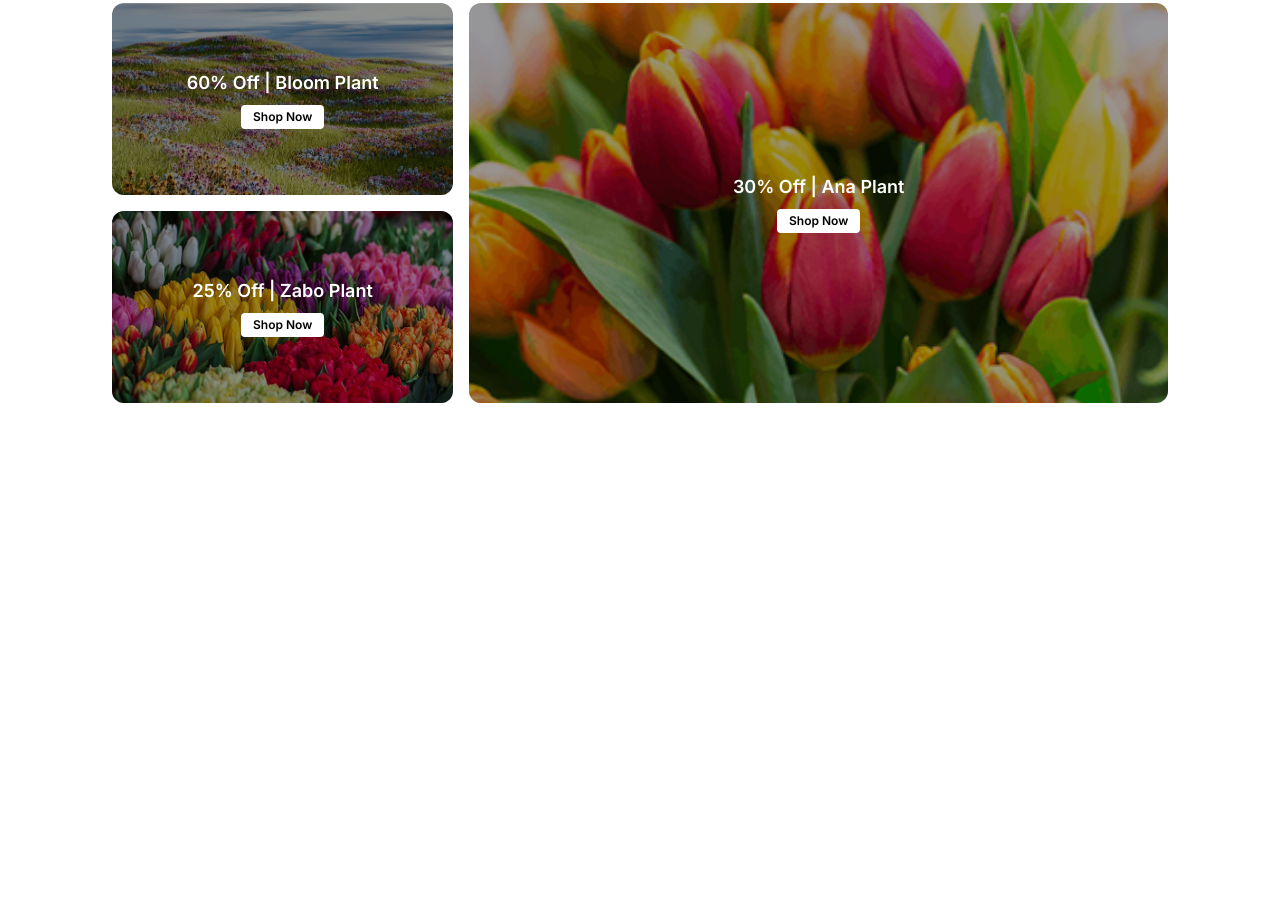
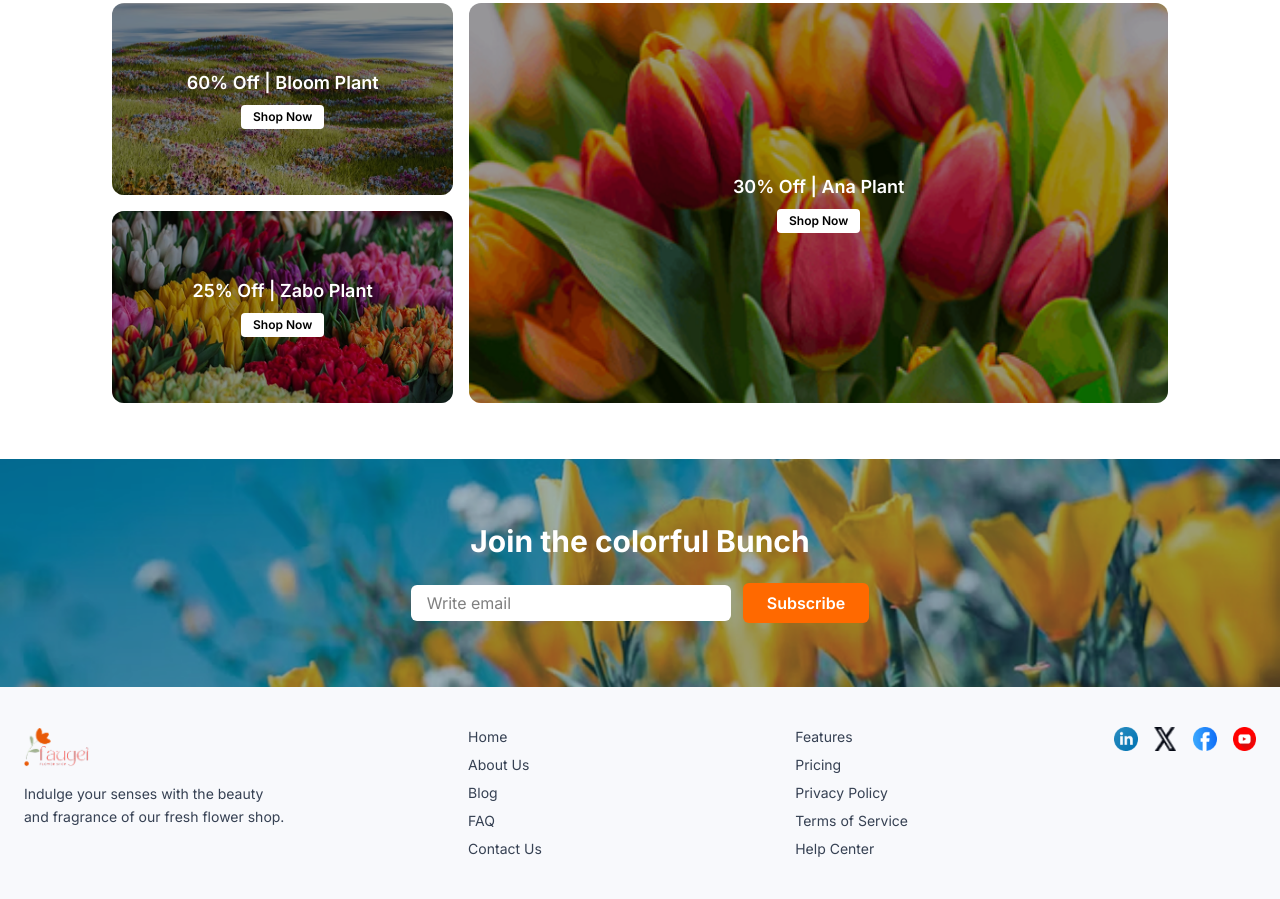
Before and after one commit to emon22830/B12A02-Flower-Website, a plain HTML site: page index..html in a window 1280 px wide. Shown: the part 2117-3016 px from the top of the page. Before the commit the page ends 2576 px from the top, so only its background shows below. Drawn offline with nearby package versions, Linux system fonts and the light colour scheme.

Commit message:
subscribe & footer section completed

```diff
--- a/index..html
+++ b/index..html
@@ -14,7 +14,7 @@
         <!-- NAVBAR -->
         <nav class="flex items-center justify-between">
             <div>
-                <img src="assets/logo.png" alt="Logo" class="w-24">
+                <img src="assets/logo.png" alt="Logo" class="w-24 cursor-pointer">
             </div>
             <ul class=" md:flex gap-6 text-sm text-gray-600">
                 <li><a href="#" class=" hidden sm:block hover:text-orange-500 font-bold">Home</a></li>
@@ -69,7 +69,7 @@
                         <img src="assets/sample-flower-image.png" alt="Lily Blossom" class="w-full h-48 object-cover" />
                         <h3 class="mt-4 text-gray-700">Lily Blossom</h3>
                         <p class="font-bold mt-1">20 USD</p>
-                        <button class="mt-4 w-full bg-orange-600 text-white py-2 text-sm hover:bg-orange-700 transition">
+                        <button class="mt-4 cursor-pointer w-full bg-orange-600 text-white py-2 text-sm hover:bg-orange-700 transition">
                             ADD TO CART
                         </button>
                     </div>
@@ -79,7 +79,7 @@
                         <img src="assets/sample-flower-image.png" alt="Lily Blossom" class="w-full h-48 object-cover" />
                         <h3 class="mt-4 text-gray-700">Lily Blossom</h3>
                         <p class="font-bold mt-1">20 USD</p>
-                        <button class="mt-4 w-full bg-orange-600 text-white py-2 text-sm hover:bg-orange-700 transition">
+                        <button class="mt-4 cursor-pointer w-full bg-orange-600 text-white py-2 text-sm hover:bg-orange-700 transition">
                             ADD TO CART
                         </button>
                     </div>
@@ -89,7 +89,7 @@
                         <img src="assets/sample-flower-image.png" alt="Lily Blossom" class="w-full h-48 object-cover" />
                         <h3 class="mt-4 text-gray-700">Lily Blossom</h3>
                         <p class="font-bold mt-1">20 USD</p>
-                        <button class="mt-4 w-full bg-orange-600 text-white py-2 text-sm hover:bg-orange-700 transition">
+                        <button class="mt-4 cursor-pointer w-full bg-orange-600 text-white py-2 text-sm hover:bg-orange-700 transition">
                             ADD TO CART
                         </button>
                     </div>
@@ -99,7 +99,7 @@
                         <img src="assets/sample-flower-image.png" alt="Lily Blossom" class="w-full h-48 object-cover" />
                         <h3 class="mt-4 text-gray-700">Lily Blossom</h3>
                         <p class="font-bold mt-1">20 USD</p>
-                        <button class="mt-4 w-full bg-orange-600 text-white py-2 text-sm hover:bg-orange-700 transition">
+                        <button class="mt-4 cursor-pointer w-full bg-orange-600 text-white py-2 text-sm hover:bg-orange-700 transition">
                             ADD TO CART
                         </button>
                     </div>
@@ -109,7 +109,7 @@
                         <img src="assets/sample-flower-image.png" alt="Lily Blossom" class="w-full h-48 object-cover" />
                         <h3 class="mt-4 text-gray-700">Lily Blossom</h3>
                         <p class="font-bold mt-1">20 USD</p>
-                        <button class="mt-4 w-full bg-orange-600 text-white py-2 text-sm hover:bg-orange-700 transition">
+                        <button class="mt-4 cursor-pointer w-full bg-orange-600 text-white py-2 text-sm hover:bg-orange-700 transition">
                             ADD TO CART
                         </button>
                     </div>
@@ -119,7 +119,7 @@
                         <img src="assets/sample-flower-image.png" alt="Lily Blossom" class="w-full h-48 object-cover" />
                         <h3 class="mt-4 text-gray-700">Lily Blossom</h3>
                         <p class="font-bold mt-1">20 USD</p>
-                        <button class="mt-4 w-full bg-orange-600 text-white py-2 text-sm hover:bg-orange-700 transition">
+                        <button class="mt-4 cursor-pointer w-full bg-orange-600 text-white py-2 text-sm hover:bg-orange-700 transition">
                             ADD TO CART
                         </button>
                     </div>
@@ -129,7 +129,7 @@
                         <img src="assets/sample-flower-image.png" alt="Lily Blossom" class="w-full h-48 object-cover" />
                         <h3 class="mt-4 text-gray-700">Lily Blossom</h3>
                         <p class="font-bold mt-1">20 USD</p>
-                        <button class="mt-4 w-full bg-orange-600 text-white py-2 text-sm hover:bg-orange-700 transition">
+                        <button class="mt-4 cursor-pointer w-full bg-orange-600 text-white py-2 text-sm hover:bg-orange-700 transition">
                             ADD TO CART
                         </button>
                     </div>
@@ -139,7 +139,7 @@
                         <img src="assets/sample-flower-image.png" alt="Lily Blossom" class="w-full h-48 object-cover" />
                         <h3 class="mt-4 text-gray-700">Lily Blossom</h3>
                         <p class="font-bold mt-1">20 USD</p>
-                        <button class="mt-4 w-full bg-orange-600 text-white py-2 text-sm hover:bg-orange-700 transition">
+                        <button class="mt-4 cursor-pointer w-full bg-orange-600 text-white py-2 text-sm hover:bg-orange-700 transition">
                             ADD TO CART
                         </button>
                     </div>
@@ -187,9 +187,6 @@
 
 
 
-
-
-
         <!-- Latest Deals Section -->
         <section class="py-10 px-4 md:px-12 lg:px-24 text-center">
             <h2 class="text-3xl font-bold">
@@ -210,7 +207,7 @@
                         <div
                             class="absolute inset-0 bg-black/40 flex flex-col justify-center items-center text-white font-semibold text-sm">
                             <p class="text-lg">60% Off | Bloom Plant</p>
-                            <button class="mt-2 text-xs bg-white text-black px-3 py-1 rounded">Shop Now</button>
+                            <button class="mt-2 cursor-pointer text-xs bg-white text-black px-3 py-1 rounded">Shop Now</button>
                         </div>
                     </div>
 
@@ -220,7 +217,7 @@
                         <div
                             class="absolute inset-0 bg-black/40 flex flex-col justify-center items-center text-white font-semibold text-sm">
                             <p class="text-lg">25% Off | Zabo Plant</p>
-                            <button class="mt-2 text-xs bg-white text-black px-3 py-1 rounded">Shop Now</button>
+                            <button class="mt-2 cursor-pointer text-xs bg-white text-black px-3 py-1 rounded">Shop Now</button>
                         </div>
                     </div>
                 </div>
@@ -230,7 +227,7 @@
                     <div
                         class="absolute inset-0 bg-black/40 flex flex-col justify-center items-center text-white font-semibold text-sm">
                         <p class="text-lg">30% Off | Ana Plant</p>
-                        <button class="mt-2 text-xs bg-white text-black px-3 py-1 rounded">Shop Now</button>
+                        <button class="mt-2 cursor-pointer text-xs bg-white text-black px-3 py-1 rounded">Shop Now</button>
                     </div>
                 </div>
 
@@ -239,10 +236,70 @@
 
 
 
+
+    <!-- Subscribe Section -->
+    <section class="bg-cover bg-center py-16 px-4 text-white"
+        style="background-image: url('assets/news-letter-bg.png');">
+        <div class="text-center max-w-2xl mx-auto">
+            <h2 class="text-3xl font-bold">Join the colorful Bunch</h2>
+            <div class="mt-6 flex flex-col sm:flex-row justify-center items-center gap-3">
+                <input type="email" placeholder="Write email" class="px-4 py-2 w-full h-full sm:w-80 text-black bg-white rounded-md" />
+                <button class="bg-orange-500 cursor-pointer px-6 py-2 rounded-md font-semibold">Subscribe</button>
+            </div>
+        </div>
+    </section>
+
+
+
     </main>
+<footer class="bg-[#f8f9fc] text-gray-700 py-10 px-6">
+    <div class="max-w-7xl mx-auto flex flex-col lg:flex-row justify-between items-start gap-10">
 
-    <footer>
+        <!-- Left Column: Logo and Description -->
+        <div class="w-full lg:w-1/3">
+            <img src="assets/logo.png" alt="Faugei Logo" class="h-10 mb-4">
+            <p class="text-sm leading-relaxed">
+                Indulge your senses with the beauty <br> and fragrance of our fresh flower shop.
+            </p>
+        </div>
 
-    </footer>
+        <!-- Middle Column: Navigation Links (2 columns) -->
+        <div class="w-full sm:grid sm:grid-cols-2 lg:w-1/2 gap-x-12 mt-8 lg:mt-0 text-sm">
+            <div class="space-y-2 mb-6 sm:mb-0">
+                <a href="#" class="block hover:text-orange-500">Home</a>
+                <a href="#" class="block hover:text-orange-500">About Us</a>
+                <a href="#" class="block hover:text-orange-500">Blog</a>
+                <a href="#" class="block hover:text-orange-500">FAQ</a>
+                <a href="#" class="block hover:text-orange-500">Contact Us</a>
+            </div>
+            <div class="space-y-2">
+                <a href="#" class="block hover:text-orange-500">Features</a>
+                <a href="#" class="block hover:text-orange-500">Pricing</a>
+                <a href="#" class="block hover:text-orange-500">Privacy Policy</a>
+                <a href="#" class="block hover:text-orange-500">Terms of Service</a>
+                <a href="#" class="block hover:text-orange-500">Help Center</a>
+            </div>
+        </div>
+
+        <!-- Right Column: Social Icons -->
+        <div class="w-full lg:w-auto mt-8 lg:mt-0 flex lg:justify-end items-center space-x-4">
+            <a href="#" >
+                <img src="assets/icon-linkedin.png" alt="LinkedIn" class="h-6 w-6" />
+            </a>
+            <a href="#" >
+                <img src="assets/icon-twitter.png" alt="X" class="h-6 w-6" />
+            </a>
+            <a href="#" >
+                <img src="assets/icon-facebook.png" alt="Facebook" class="h-6 w-6" />
+            </a>
+            <a href="#" >
+                <img src="assets/icon-youtube.png" alt="YouTube" class="h-6 w-6" />
+            </a>
+        </div>
+
+    </div>
+</footer>
+
+
 </body>
 </html>
```
